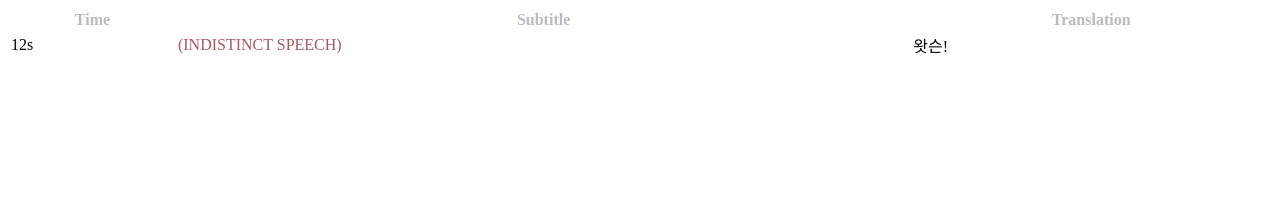
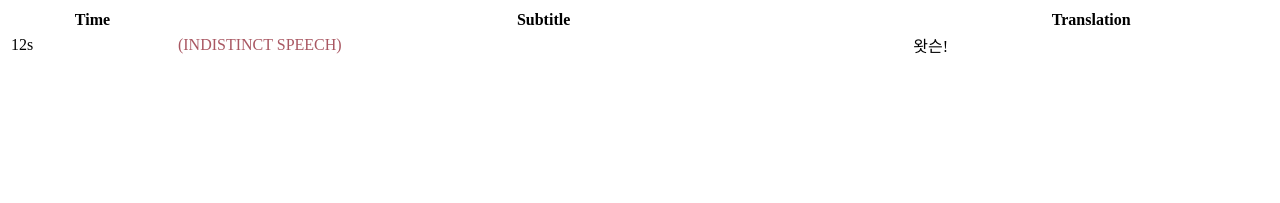
Before and after one commit to finddme/finddme.github.io, a Jekyll site: the page built from _posts/2021-01-02-Sherlock1.md, in a window 1280 px wide. Shown: the top 203 px of the page. Built offline with Jekyll 4.4.1, drawn with Linux system fonts in a browser that asks for light colours.

Commit message:
Update 2021-01-02-Sherlock1.md

```diff
--- a/_posts/2021-01-02-Sherlock1.md
+++ b/_posts/2021-01-02-Sherlock1.md
@@ -13,7 +13,7 @@
        }
       thead tr {
          background-color: "#FFFFFF";
-         color: #BDB8C1;
+         color: "#BDB8C1";
       }
       tbody tr {
          background-color: "#FFFFFF";
```
